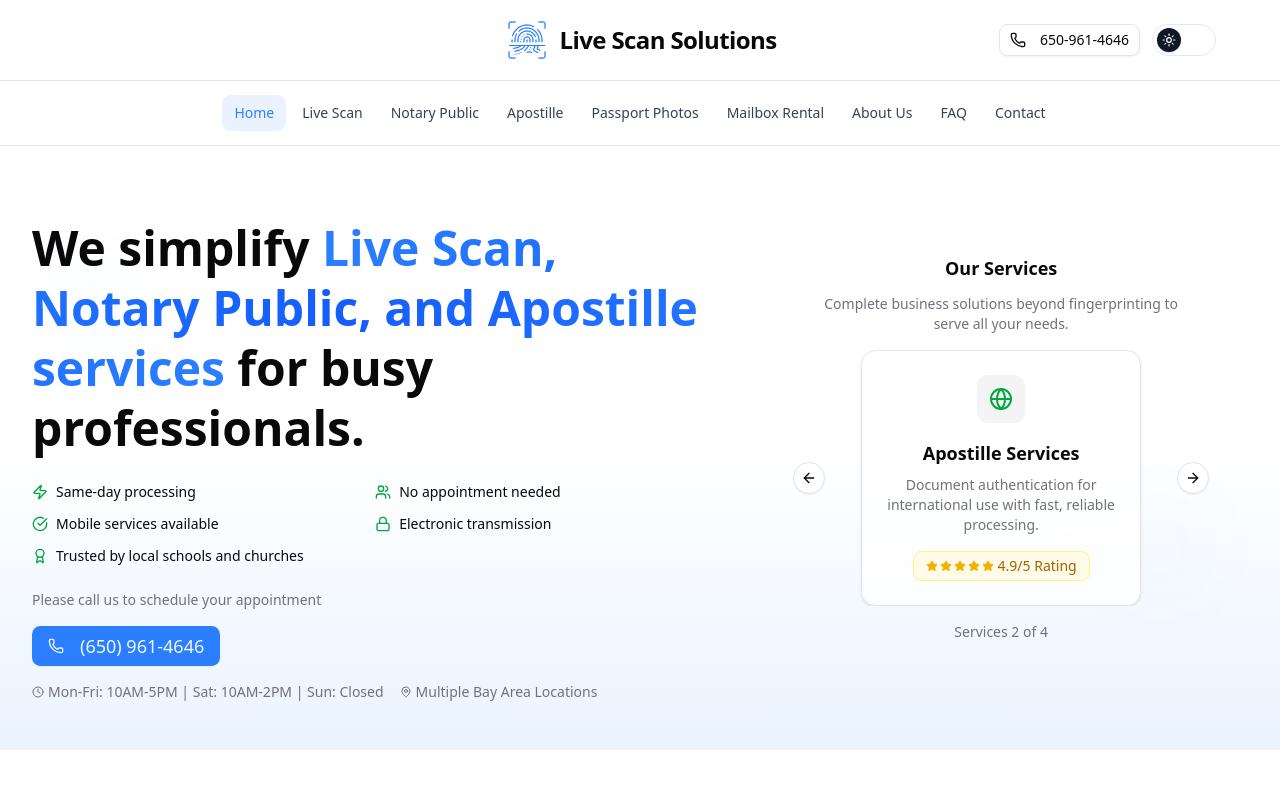
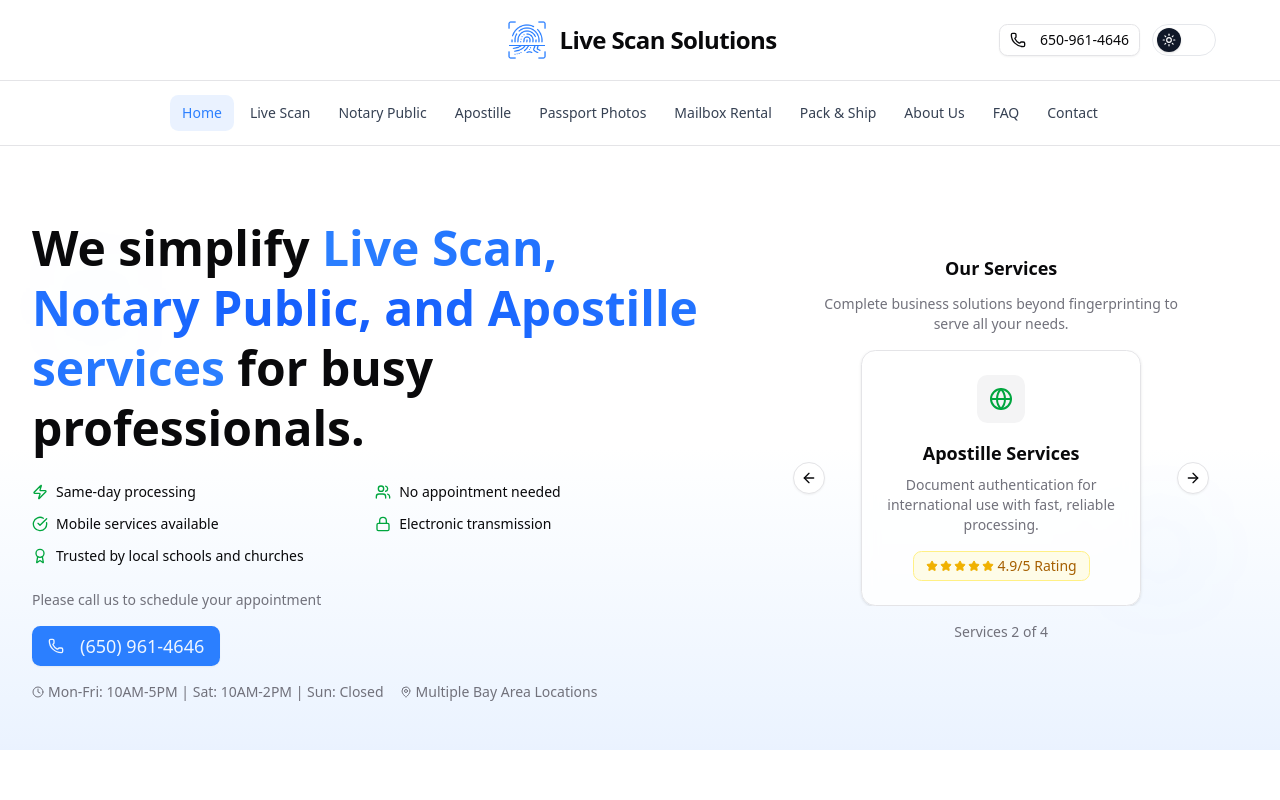
Before and after one commit to kewalplatel85/live-scan-solutions, a Next.js app: page / in a window 1280 px wide. Shown: the top 800 px of the page. Built offline with nearby package versions, Linux system fonts and the light colour scheme.

Commit message:
add pack & ship route

```diff
--- a/src/data/navigation.ts
+++ b/src/data/navigation.ts
@@ -8,6 +8,7 @@ export const navigationConfig: NavigationConfigWithoutDropdown = {
     { name: 'Apostille', href: '/services/apostille' },
     { name: 'Passport Photos', href: '/services/passport-photos' },
     { name: 'Mailbox Rental', href: '/services/mailbox-rental' },
+    { name: 'Pack & Ship', href: '/pack-ship' },
     { name: 'About Us', href: '/about' },
     { name: 'FAQ', href: '/faq' },
     { name: 'Contact', href: '/contact' },
```
